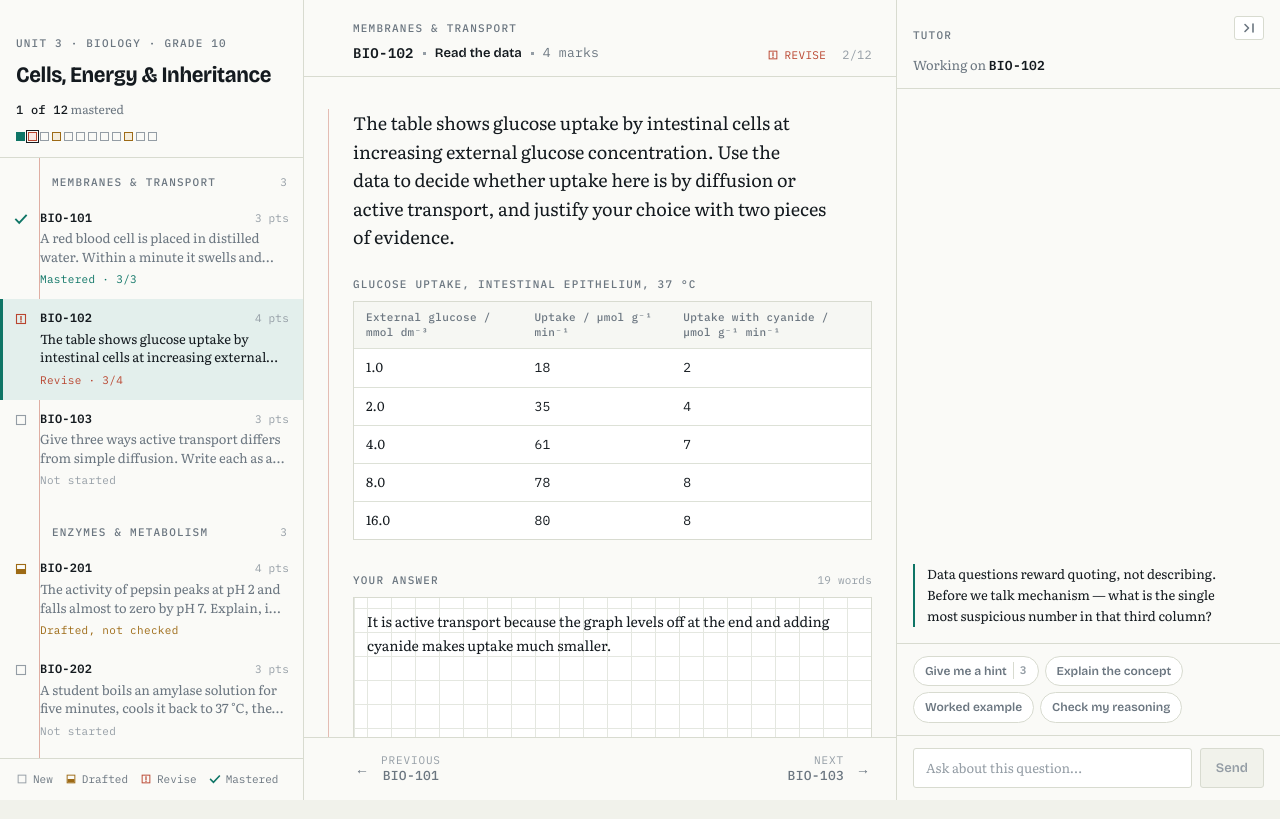
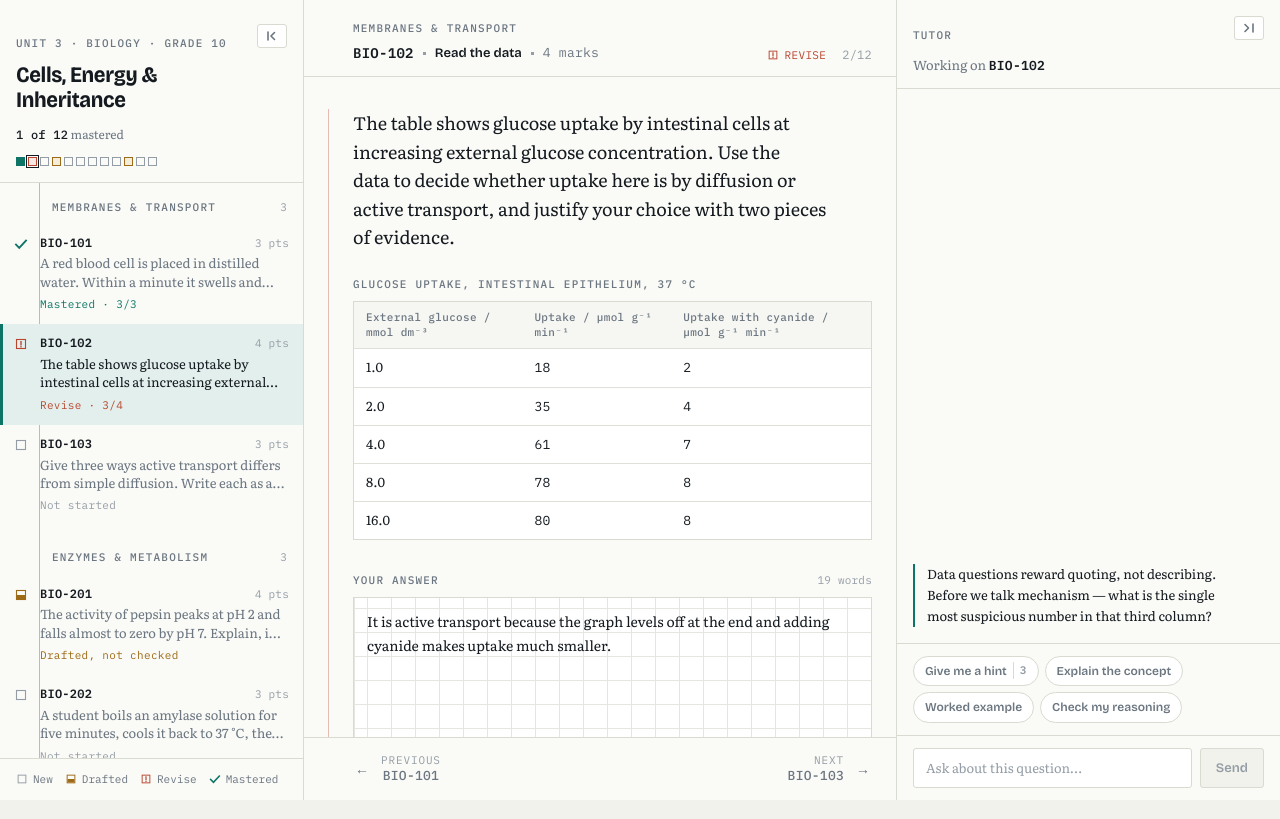
Before and after one commit to canberkakartuna/feedback_evaluator, a React (Vite) app: page / in a window 1280 px wide. Built offline with nearby package versions, Linux system fonts and the light colour scheme.

Commit message:
Refactor QuestionList and Workspace components to support collapsible question list functionality. Update styles for improved layout and responsiveness. Introduce state management for list visibility and enhance user interaction with collapse button.

```diff
--- a/src/components/QuestionList.css
+++ b/src/components/QuestionList.css
@@ -2,6 +2,40 @@
   flex: none;
   padding: var(--s-5) var(--s-4) var(--s-4);
   border-bottom: 1px solid var(--edge);
+}
+
+.ql-head-top {
+  display: flex;
+  align-items: flex-start;
+  justify-content: space-between;
+  gap: var(--s-3);
+}
+
+.ql-head-name {
+  min-width: 0;
+}
+
+/* Only offered where the list is docked; on mobile the tab bar does this. */
+.ql-collapse {
+  display: none;
+  flex: none;
+  border: 1px solid var(--edge);
+  border-radius: var(--r-1);
+  background: var(--paper-raise);
+  padding: 4px 7px;
+  line-height: 0;
+  color: var(--graphite);
+}
+
+.ql-collapse:hover {
+  border-color: var(--pen);
+  color: var(--pen);
+}
+
+@media (min-width: 760px) {
+  .ql-collapse {
+    display: block;
+  }
 }
 
 .ql-title {
--- a/src/components/QuestionList.jsx
+++ b/src/components/QuestionList.jsx
@@ -2,14 +2,37 @@ import StatusMark from './StatusMark'
 import { STATUS } from '../lib/status'
 import './QuestionList.css'
 
-export default function QuestionList({ course, progress, activeId, tally, onSelect }) {
+export default function QuestionList({ course, progress, activeId, tally, onSelect, onCollapse }) {
   const total = course.groups.reduce((sum, group) => sum + group.questions.length, 0)
 
   return (
     <>
       <header className="ql-head">
-        <p className="eyebrow">{course.subtitle}</p>
-        <h1 className="ql-title">{course.title}</h1>
+        <div className="ql-head-top">
+          <div className="ql-head-name">
+            <p className="eyebrow">{course.subtitle}</p>
+            <h1 className="ql-title">{course.title}</h1>
+          </div>
+
+          <button
+            type="button"
+            className="ql-collapse"
+            aria-label="Hide questions"
+            title="Hide questions"
+            onClick={onCollapse}
+          >
+            <svg width="14" height="14" viewBox="0 0 14 14" fill="none" aria-hidden="true">
+              <path
+                d="M9.5 3.5 6 7l3.5 3.5"
+                stroke="currentColor"
+                strokeWidth="1.6"
+                strokeLinecap="round"
+                strokeLinejoin="round"
+              />
+              <path d="M3 3v8" stroke="currentColor" strokeWidth="1.6" strokeLinecap="round" />
+            </svg>
+          </button>
+        </div>
 
         <p className="ql-count">
           <span className="mono">
--- a/src/components/Workspace.css
+++ b/src/components/Workspace.css
@@ -1,5 +1,10 @@
-/* Three panes on a desk: index, page, tutor. */
+/* Three panes on a desk: index, page, tutor. Either side pane can collapse
+   to a rail, so the page can take the whole desk. Track widths live in
+   custom properties, which is what the collapse toggles animate. */
 
+/* Each collapse state spells out its own tracks. Verbose, but it keeps every
+   state the same shape — three lengths, one flexible middle — which is what
+   lets grid-template-columns interpolate on the way between them. */
 .ws {
   display: grid;
   grid-template-columns: 304px minmax(0, 1fr) 384px;
@@ -25,6 +30,7 @@
   border-left: 1px solid var(--edge);
 }
 
+.ws-list-inner,
 .ws-tutor-inner {
   display: flex;
   flex: 1;
@@ -39,18 +45,38 @@
   display: none;
 }
 
-/* ── Collapsed: the tutor keeps a rail so it stays findable ─── */
+/* ── Collapsed panes keep a rail, so they stay findable ─────── */
 
+/* The question list collapses wherever it is docked. */
+@media (min-width: 760px) {
+  .ws[data-list='collapsed'] .ws-list-inner {
+    display: none;
+  }
+
+  .ws[data-list='collapsed'] .ws-list .ws-rail {
+    display: flex;
+  }
+}
+
+/* The tutor only collapses where it is docked; narrower, it is a drawer. */
 @media (min-width: 1180px) {
-  .ws[data-collapsed='true'] {
+  .ws[data-list='collapsed'] {
+    grid-template-columns: 52px minmax(0, 1fr) 384px;
+  }
+
+  .ws[data-tutor='collapsed'] {
     grid-template-columns: 304px minmax(0, 1fr) 52px;
   }
 
-  .ws[data-collapsed='true'] .ws-tutor-inner {
+  .ws[data-list='collapsed'][data-tutor='collapsed'] {
+    grid-template-columns: 52px minmax(0, 1fr) 52px;
+  }
+
+  .ws[data-tutor='collapsed'] .ws-tutor-inner {
     display: none;
   }
 
-  .ws[data-collapsed='true'] .ws-rail {
+  .ws[data-tutor='collapsed'] .ws-tutor .ws-rail {
     display: flex;
   }
 }
@@ -71,13 +97,19 @@
   color: var(--pen);
 }
 
-.ws-rail-label {
+.ws-rail-label,
+.ws-rail-count {
   writing-mode: vertical-rl;
   font-family: var(--f-mono);
   font-size: var(--t-11);
   font-weight: 500;
   letter-spacing: 0.14em;
   text-transform: uppercase;
+}
+
+.ws-rail-count {
+  letter-spacing: 0.06em;
+  color: var(--graphite-faint);
 }
 
 .ws-rail-dot {
@@ -88,11 +120,17 @@
 
 /* ── Tablet: the tutor becomes a drawer ─────────────────────── */
 
-@media (max-width: 1179px) {
+@media (min-width: 760px) and (max-width: 1179px) {
   .ws {
     grid-template-columns: 268px minmax(0, 1fr);
   }
 
+  .ws[data-list='collapsed'] {
+    grid-template-columns: 52px minmax(0, 1fr);
+  }
+}
+
+@media (max-width: 1179px) {
   .ws-tutor {
     position: fixed;
     inset: 0 0 0 auto;
@@ -103,7 +141,7 @@
     transition: transform 0.26s cubic-bezier(0.2, 0.7, 0.2, 1);
   }
 
-  .ws[data-tutor='open'] .ws-tutor {
+  .ws[data-drawer='open'] .ws-tutor {
     transform: none;
   }
 
@@ -120,7 +158,7 @@
     transition: opacity 0.26s ease;
   }
 
-  .ws[data-tutor='open'] .ws-scrim {
+  .ws[data-drawer='open'] .ws-scrim {
     opacity: 1;
     pointer-events: auto;
   }
--- a/src/components/Workspace.jsx
+++ b/src/components/Workspace.jsx
@@ -49,6 +49,7 @@ export default function Workspace() {
   const [mobileView, setMobileView] = useState('problem')
   const [tutorOpen, setTutorOpen] = useState(false)
   const [tutorCollapsed, setTutorCollapsed] = useState(false)
+  const [listCollapsed, setListCollapsed] = useState(false)
   const [pendingIds, setPendingIds] = useState([])
 
   const timers = useRef([])
@@ -285,17 +286,44 @@ export default function Workspace() {
     <div
       className="ws"
       data-view={mobileView}
-      data-tutor={tutorOpen ? 'open' : 'closed'}
-      data-collapsed={tutorCollapsed}
+      data-drawer={tutorOpen ? 'open' : 'closed'}
+      data-tutor={tutorCollapsed ? 'collapsed' : 'expanded'}
+      data-list={listCollapsed ? 'collapsed' : 'expanded'}
     >
       <aside className="ws-pane ws-list" aria-label="Question set">
+        <button
+          type="button"
+          className="ws-rail"
+          aria-expanded={false}
+          onClick={() => setListCollapsed(false)}
+        >
+          <svg width="14" height="14" viewBox="0 0 14 14" fill="none" aria-hidden="true">
+            <path d="M3 3v8" stroke="currentColor" strokeWidth="1.6" strokeLinecap="round" />
+            <path
+              d="M6.5 3.5 10 7l-3.5 3.5"
+              stroke="currentColor"
+              strokeWidth="1.6"
+              strokeLinecap="round"
+              strokeLinejoin="round"
+            />
+          </svg>
+          <span className="ws-rail-label">Questions</span>
+          <span className="ws-rail-count mono">
+            {tally.mastered}/{questions.length}
+          </span>
+          <span className="sr-only">Show questions</span>
+        </button>
+
+        <div className="ws-list-inner">
           <QuestionList
             course={course}
             progress={progress}
             activeId={activeId}
             tally={tally}
             onSelect={selectQuestion}
+            onCollapse={() => setListCollapsed(true)}
           />
+        </div>
       </aside>
 
       <main className="ws-pane ws-problem">
```
Lines whose indentation alone changed are shown as unchanged.
